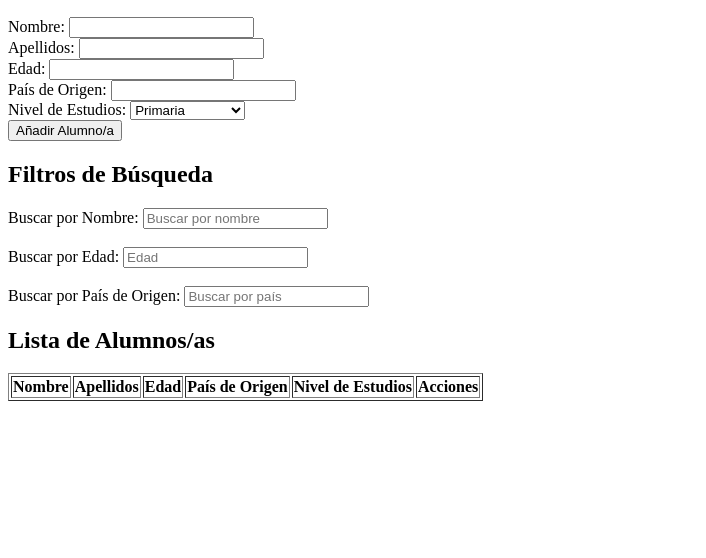
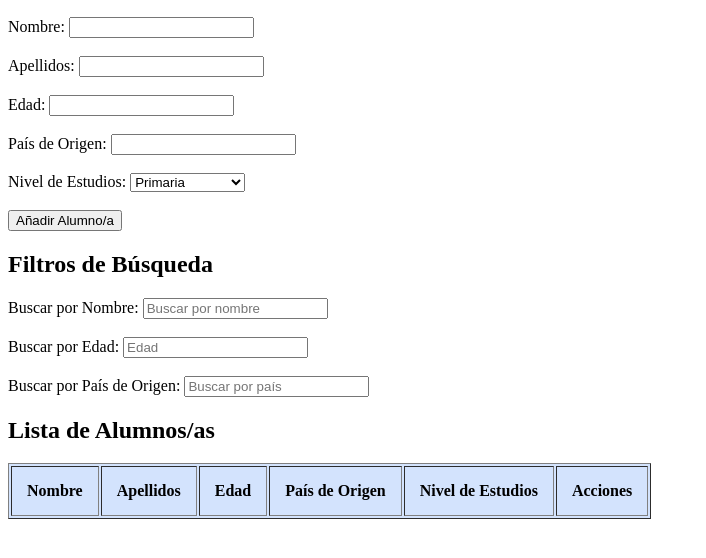
Before and after one commit to pablo-jm/codersWeb, a plain HTML site: page codersWeb.html in a window 1280 px wide. Shown: the part 110-668 px from the top of the page, without its empty margins (0-706 px from the left). Drawn offline with Linux system fonts and the light colour scheme.

Commit message:
Update codersWeb.html

```diff
--- a/codersWeb.html
+++ b/codersWeb.html
@@ -13,19 +13,19 @@
 <form id="formularioAlumno">
     <label for="nombre">Nombre:</label>
     <input type="text" id="nombre" required>
-    <br>
+    <br><br>
 
     <label for="apellidos">Apellidos:</label>
     <input type="text" id="apellidos" required>
-    <br>
+    <br><br>
 
     <label for="edad">Edad:</label>
     <input type="number" id="edad" required>
-    <br>
+    <br><br>
 
     <label for="pais">País de Origen:</label>
     <input type="text" id="pais" required>
-    <br>
+    <br><br>
 
     <label for="nivel">Nivel de Estudios:</label>
     <select id="nivel" required>
@@ -34,7 +34,7 @@
         <option value="Bachillerato">Bachillerato</option>
         <option value="Ciclo Formativo">Ciclo Formativo</option>
     </select>
-    <br>
+    <br><br>
 
     <button type="submit">Añadir Alumno/a</button>
 </form>
@@ -54,15 +54,15 @@
 <input type="text" id="buscadorPais" placeholder="Buscar por país">
 
 <h2>Lista de Alumnos/as</h2>
-<table id="tablaAlumnos" border="1">
+<table id="tablaAlumnos" border="1" bgcolor="d3e3fd">
     <thead>
         <tr>
-            <th>Nombre</th>
-            <th>Apellidos</th>
-            <th>Edad</th>
-            <th>País de Origen</th>
-            <th>Nivel de Estudios</th>
-            <th>Acciones</th>
+            <th style="padding: 15px">Nombre</th>
+            <th style="padding: 15px">Apellidos</th>
+            <th style="padding: 15px">Edad</th>
+            <th style="padding: 15px">País de Origen</th>
+            <th style="padding: 15px">Nivel de Estudios</th>
+            <th style="padding: 15px">Acciones</th>
         </tr>
     </thead>
     <tbody>
```
